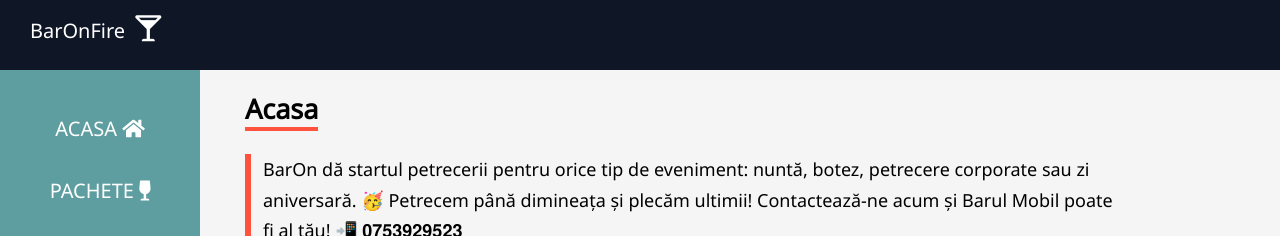
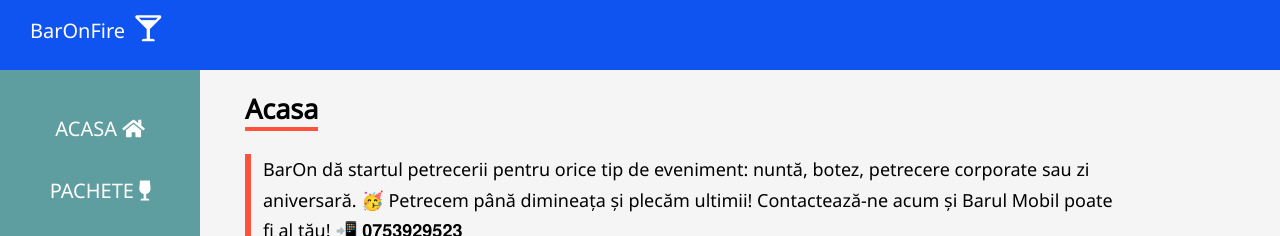
Before and after one commit to NonaZlate/BarOnFire, a plain HTML site: page index.html in a window 1280 px wide. Shown: the top 236 px of the page. Drawn offline with Linux system fonts and the light colour scheme.

Commit message:
Modied header color

```diff
--- a/css/style.css
+++ b/css/style.css
@@ -23,7 +23,8 @@ body {
 
 header{
     height:70px ;
-    background-color:#0f1626;
+    /* background-color:#0f1626; */
+    background-color:#0f53f1;
     position: fixed;
     width: 100%;
     padding-top: 15px;
```
